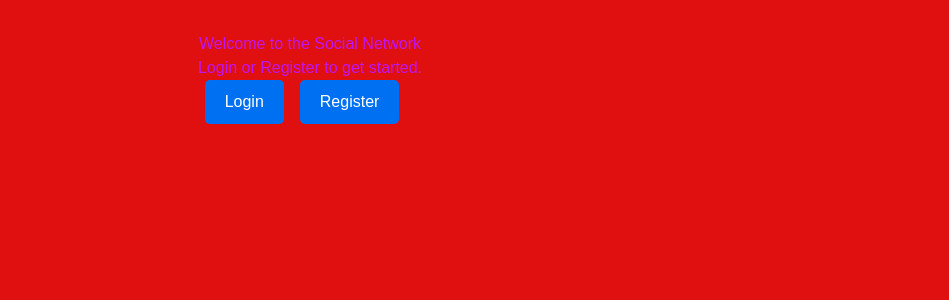
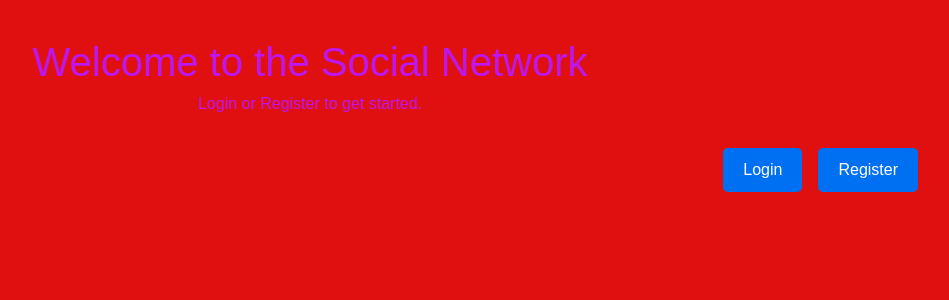
Before and after one commit to joseowino/social-network, a Next.js app in the folder social-network-frontend/: page / in a window 1280 px wide. Shown: the top 300 px of the page, without its empty margins (330-1279 px from the left). Built offline with nearby package versions, Linux system fonts and the light colour scheme.

Commit message:
feat: Adjust font size for the welcome message and position the buttons to the right

```diff
--- a/social-network-frontend/app/page.js
+++ b/social-network-frontend/app/page.js
@@ -1,42 +1,40 @@
-// app/page.js
-'use client'; // required for using navigation hooks
+'use client';
 
 import { useRouter } from 'next/navigation';
+
 export default function Home() {
-    const router = useRouter();
+  const router = useRouter();
 
   const handleLogin = () => router.push('/login');
   const handleRegister = () => router.push('/register');
+
   return (
-    <main style={{ textAlign: 'center', paddingTop: '2rem' }}>
-      <h1>Welcome to the Social Network</h1>
-      <p>Login or Register to get started.</p>
+    <main style={{ padding: '2rem' }}>
+      <h1 style={{ textAlign: 'center', fontSize: '2.5rem'}}>Welcome to the Social Network</h1>
+      <p style={{ textAlign: 'center' }}>Login or Register to get started.</p>
 
-      <button onClick={handleLogin}
-  style={{
-    backgroundColor: '#0070f3',
-    color: 'white',
-    padding: '10px 20px',
-    border: 'none',
-    borderRadius: '5px',
-    marginRight: '1rem',
-    cursor: 'pointer'
-  }}>
-        Login
-      </button>
-
-      <button onClick={handleRegister}
-  style={{
-    backgroundColor: '#0070f3',
-    color: 'white',
-    padding: '10px 20px',
-    border: 'none',
-    borderRadius: '5px',
-    marginRight: '1rem',
-    cursor: 'pointer'
-  }}>
-        Register
-      </button>
+      <div style={{
+        display: 'flex',
+        justifyContent: 'flex-end',
+        gap: '1rem',
+        marginTop: '2rem'
+      }}>
+        <button onClick={handleLogin} style={buttonStyle}>
+          Login
+        </button>
+        <button onClick={handleRegister} style={buttonStyle}>
+          Register
+        </button>
+      </div>
     </main>
   );
 }
+
+const buttonStyle = {
+  backgroundColor: '#0070f3',
+  color: 'white',
+  padding: '10px 20px',
+  border: 'none',
+  borderRadius: '5px',
+  cursor: 'pointer'
+};
```
